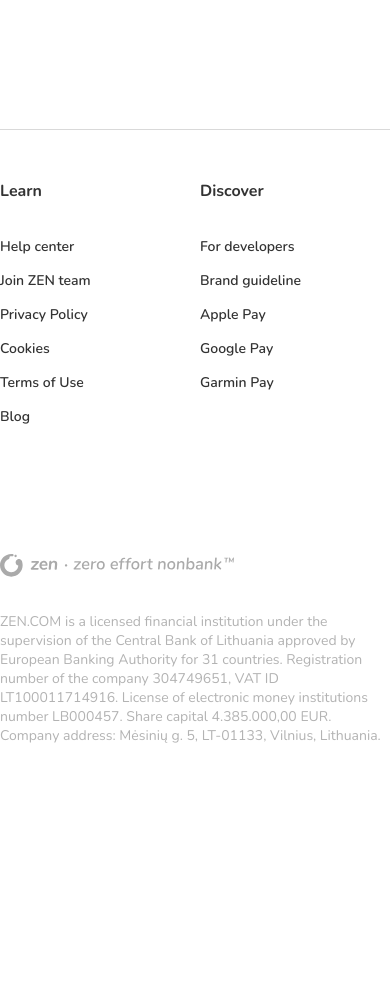
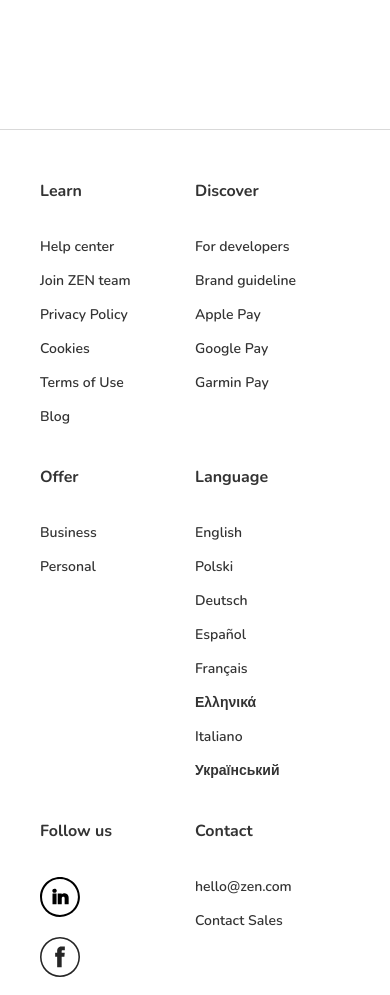
Before and after one commit to SimpleMB/ZenClone, a plain HTML site: page index.html in a window 390 px wide. Shown: the part 5340-6335 px from the top of the page. Before the commit the page ends 6185 px from the top, so only its background shows below. Drawn offline with nearby package versions, Linux system fonts and the light colour scheme.

Commit message:
responsive css footer

```diff
--- a/sass/_footer.scss
+++ b/sass/_footer.scss
@@ -1,13 +1,13 @@
 .footer {
   margin: 100px auto;
   max-width: $desktop-width;
-  overflow: hidden;   // TODO: for develpment purposes only
+  overflow: hidden; // TODO: for develpment purposes only
 }
 
 .footer-navigation {
   display: flex;
-
-  padding: 20px 0;
+  flex-wrap: wrap;
+  padding: 20px 40px;
   max-width: $desktop-width;
   border-top: 1px solid $accent-gray-color;
 
@@ -18,8 +18,15 @@
   }
 }
 
+.footer-column {
+  width: 200px;
+
+  @media (max-width: $breakpoint-module) {
+    width: 50%;
+  }
+}
+
 .footer-list {
-  width: 200px;
   list-style: none;
 }
 
@@ -37,10 +44,11 @@
 }
 
 .footer-legal-logo {
-    margin: 30px 0;
+  margin: 30px 40px;
 }
 
 .footer-legal-text {
-    font-size: $font-size-footer;
-    color: $primary-gray-color;
+  margin: 0 40px;
+  font-size: $font-size-footer;
+  color: $primary-gray-color;
 }
```
Also changed, not shown: css/style.css, sass/_variables.scss (line endings or trailing spaces), 1 other file.
